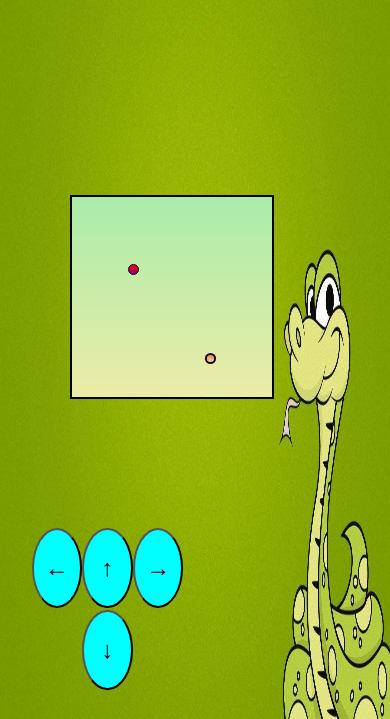
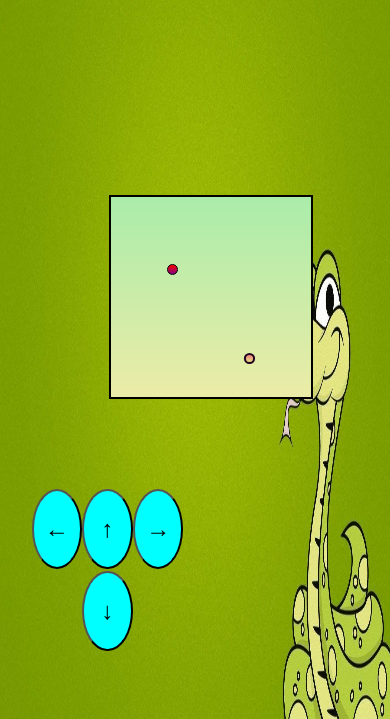
Before and after one commit to goutamkushwah/Mobile-game-Snake, a plain HTML site: page index.html in a window 390 px wide. Shown: the part 125-844 px from the top of the page. Drawn offline with Linux system fonts and the light colour scheme; a web font is replaced by a local one.

Commit message:
Update style.css

```diff
--- a/style.css
+++ b/style.css
@@ -105,8 +105,8 @@ button {
         padding:0;
     }
   .keyboard{
-        margin-top: 160%;
-    margin-right: -50%;
+        margin-top: 140%;
+    margin-right: -40%;
     }
     #board{
        width: 200px;
```
